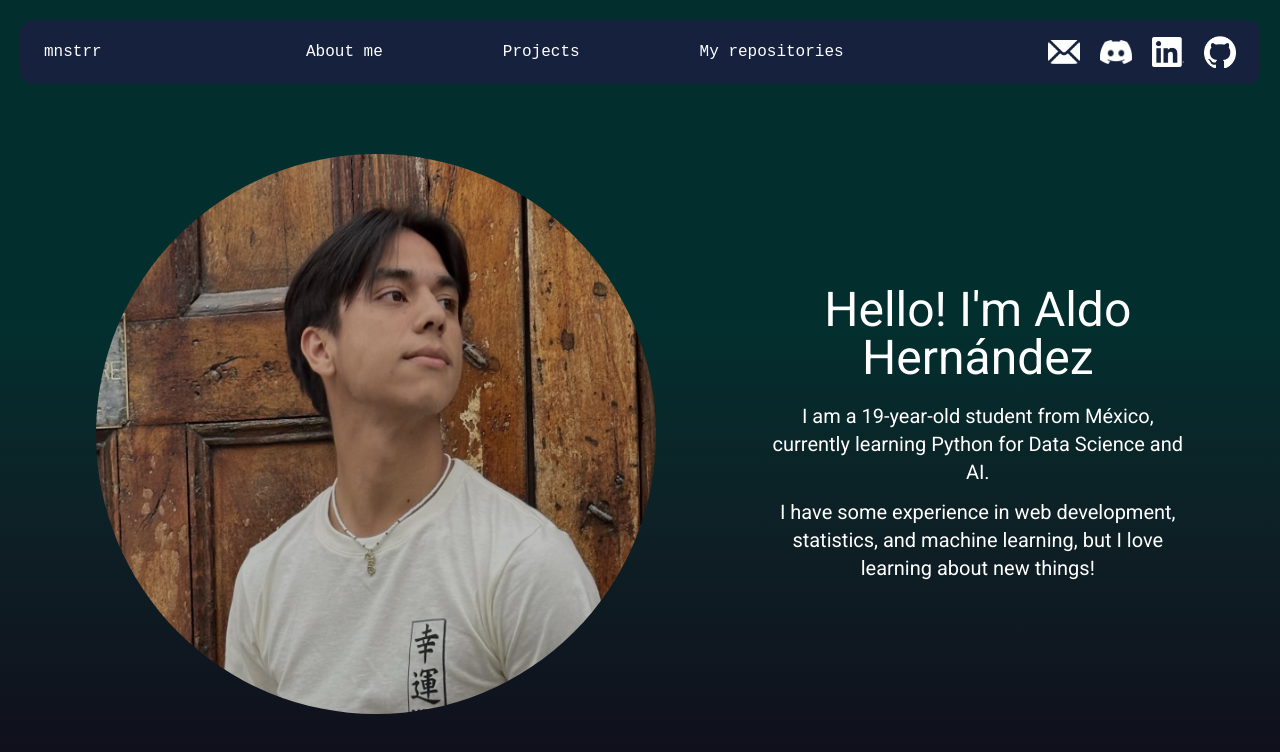
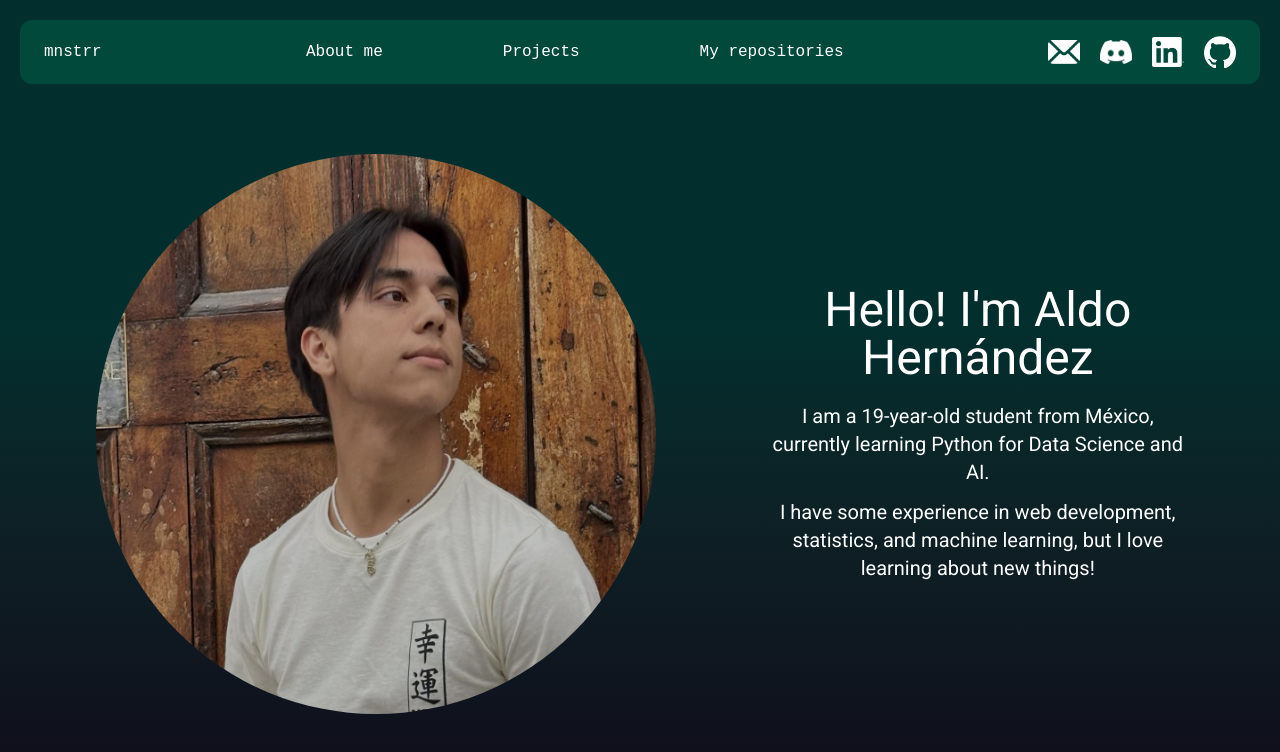
Before and after one commit to aldoht/portfolio, an Angular app: page / in a window 1280 px wide. Shown: the top 752 px of the page. Built offline with nearby package versions, Linux system fonts and the light colour scheme; a web font is replaced by a local one.

Commit message:
feat(content): change header color

```diff
--- a/src/app/header/header.component.html
+++ b/src/app/header/header.component.html
@@ -1,4 +1,4 @@
-<header class="main-container rounded-xl bg-(--color-oxford_blue-500) h-[4rem] m-5 sticky top-0">
+<header class="main-container rounded-xl bg-mint-200 h-[4rem] m-5 sticky top-0">
   <div class="p-2 flex h-[4rem] items-center justify-between">
     <div class="name pl-4 flex items-center">
       <a href="#start">
```
